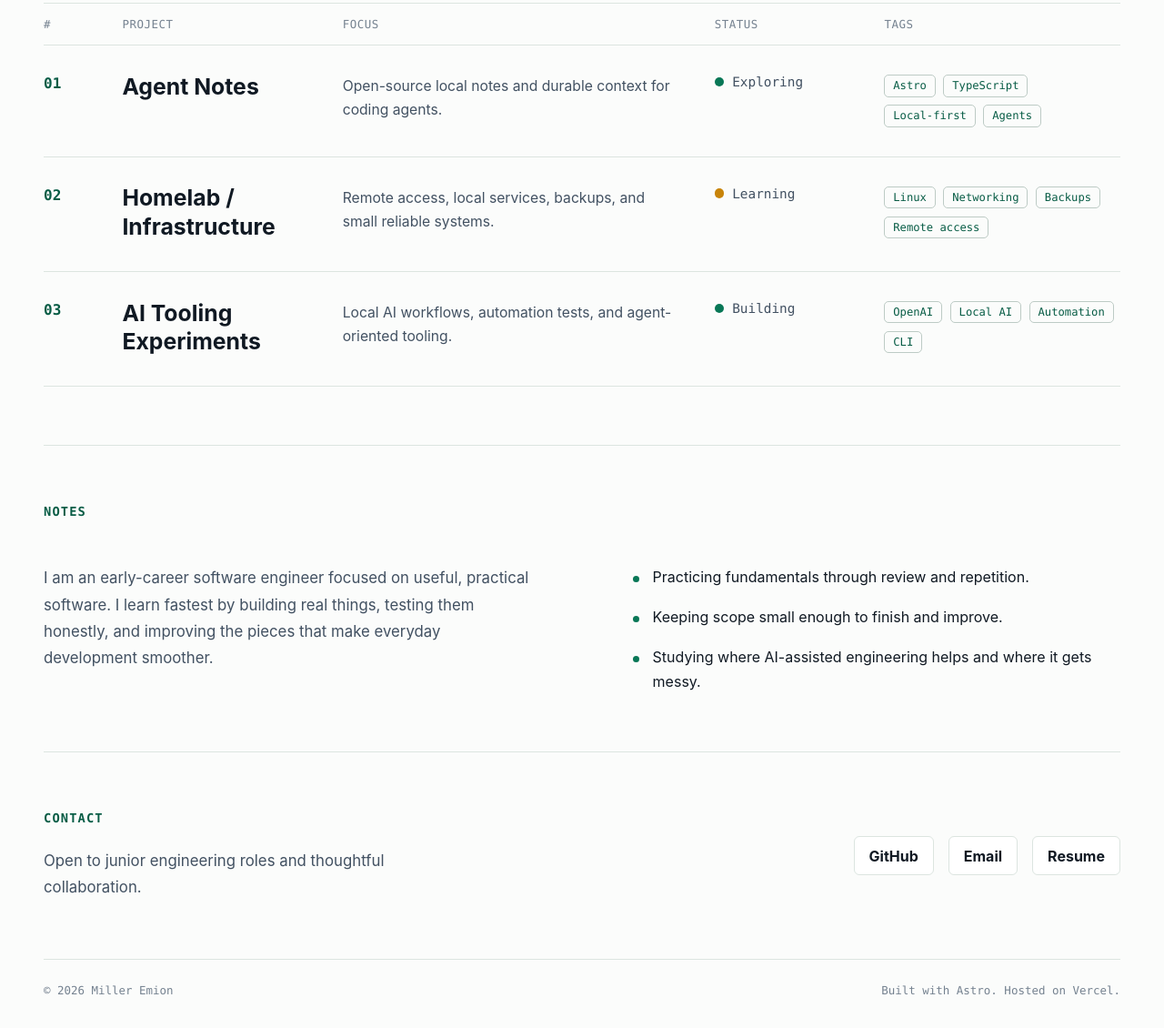
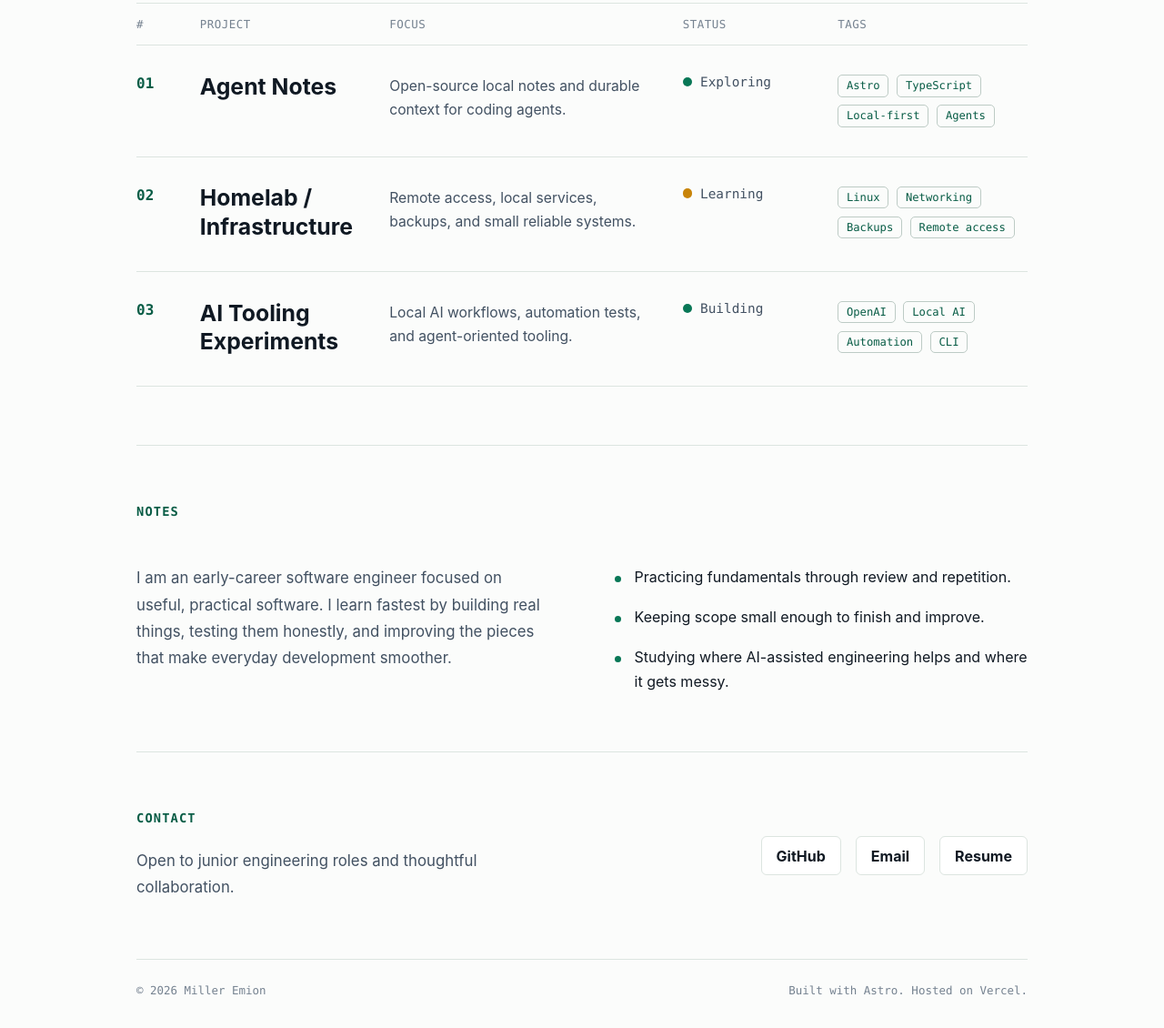
Before and after one commit to XtraSaltyDev/memion.io, an Astro site: page / in a window 1280 px wide. Shown: the part 868-1998 px from the top of the page at 91% size. Built offline with nearby package versions, Linux system fonts and the light colour scheme; Astro itself is replaced by a stand-in of ours.

Commit message:
Narrow the page layout for larger viewports

```diff
--- a/src/styles/global.css
+++ b/src/styles/global.css
@@ -16,7 +16,7 @@
   --sans:
     Inter, ui-sans-serif, system-ui, -apple-system, BlinkMacSystemFont, "Segoe UI",
     sans-serif;
-  --max-width: 1240px;
+  --max-width: 980px;
 }
 
 * {
@@ -213,8 +213,8 @@ p {
 
 .work-row {
   display: grid;
-  grid-template-columns: 3rem minmax(10rem, 1.1fr) minmax(16rem, 2fr) minmax(8rem, 0.8fr) minmax(14rem, 1.4fr);
-  column-gap: clamp(1.3rem, 3vw, 3rem);
+  grid-template-columns: 2.6rem minmax(8.8rem, 0.95fr) minmax(13rem, 1.55fr) minmax(7rem, 0.75fr) minmax(11.5rem, 1.1fr);
+  column-gap: clamp(1rem, 2.2vw, 2rem);
   align-items: start;
   padding: 2rem 0;
   border-bottom: 1px solid var(--border);
@@ -290,7 +290,7 @@ p {
 .notes-grid {
   display: grid;
   grid-template-columns: minmax(0, 1fr) minmax(20rem, 1fr);
-  gap: clamp(3rem, 9vw, 7rem);
+  gap: clamp(2.5rem, 6vw, 4.5rem);
 }
 
 .note-copy {
@@ -334,7 +334,7 @@ p {
 .contact-section {
   display: grid;
   grid-template-columns: minmax(0, 1fr) minmax(18rem, 0.95fr);
-  gap: clamp(2rem, 7vw, 6rem);
+  gap: clamp(2rem, 5vw, 4rem);
   align-items: center;
 }
 
```
